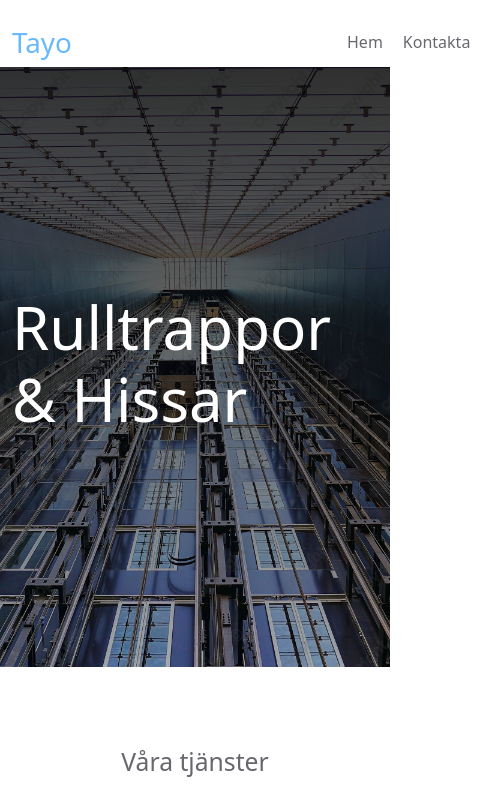
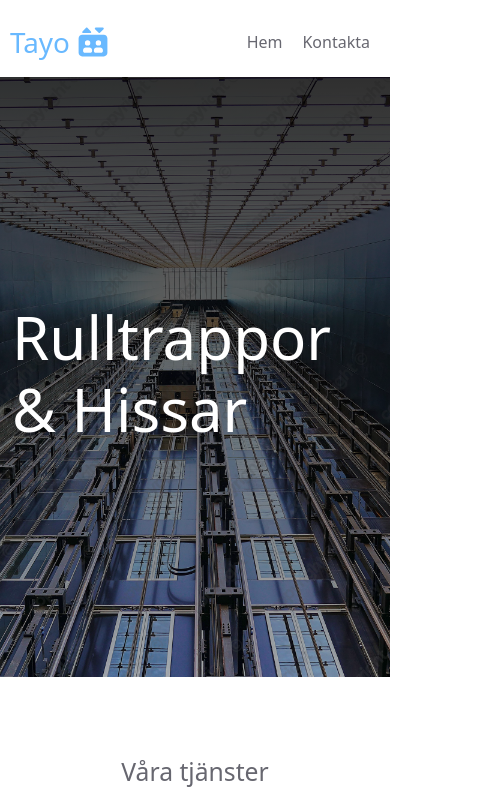
Before and after one commit to patrikyo/tayo-fe, a React (Create React App) app: page / in a window 390 px wide. Shown: the top 789 px of the page, 487 px wide, since content can reach past the window. Built offline with nearby package versions, Linux system fonts and the light colour scheme.

Commit message:
Adds responsive design main paige

```diff
--- a/src/card/Card.css
+++ b/src/card/Card.css
@@ -45,3 +45,18 @@ transform: scale(3);
     border: 1px solid #2e9dff;
     color: #2e9dff;
 }
+
+
+@media screen and (max-width: 500px){
+    .card__container {
+        padding: 0;
+    }
+
+    .card__container--dark {
+        padding: 0px;
+    }
+
+    .card__image {
+        max-width: 300px;
+    }
+}
--- a/src/header/Header.css
+++ b/src/header/Header.css
@@ -1,10 +1,26 @@
 .header__container {
     max-width: 940px;
+    display: flex;
+    justify-content: space-between;
+    padding: 10px;
+    margin: 0 auto;
 }
 
 .header__main-link {
     text-decoration: none;
 }
+
+.header_main-container {
+    display: flex;
+    align-items: center;
+    gap: 15px;
+}
+
+.header_icon {
+    color: #69b9ff;
+    transform: scale(1.8);
+}
+
 h1 {
     color: #69b9ff;
     padding-top: 10px;
--- a/src/header/Header.js
+++ b/src/header/Header.js
@@ -1,22 +1,24 @@
 import "./Header.css";
 import { NavLink, Link } from "react-router-dom";
+import { FontAwesomeIcon } from "@fortawesome/react-fontawesome";
+import { faElevator } from "@fortawesome/free-solid-svg-icons";
+
 function Header() {
   return (
-    <div className="header__container container pt-3">
-      <div className="row">
-        <div className="col-10">
+    <div className="header__container pt-3">
       <Link className="header__main-link" to="/">
+        <div className="header_main-container">
           <h1>Tayo</h1>
+          <FontAwesomeIcon className="header_icon" icon={faElevator} />
+        </div>
       </Link>
-        </div>
-        <nav className="col-2">
+      <nav>
         <ul className="header__navigation-links">
           <li>{<NavLink to="/">Hem</NavLink>}</li>
           <li>{<NavLink to="/contact">Kontakta</NavLink>}</li>
         </ul>
       </nav>
     </div>
-    </div>
   );
 }
 
--- a/src/section/Section.css
+++ b/src/section/Section.css
@@ -30,6 +30,7 @@
 }
 
 .section__list {
+    padding: 0;
     list-style-type: none;
     display: flex;
     gap: 15px;
```
Lines whose indentation alone changed are shown as unchanged.
